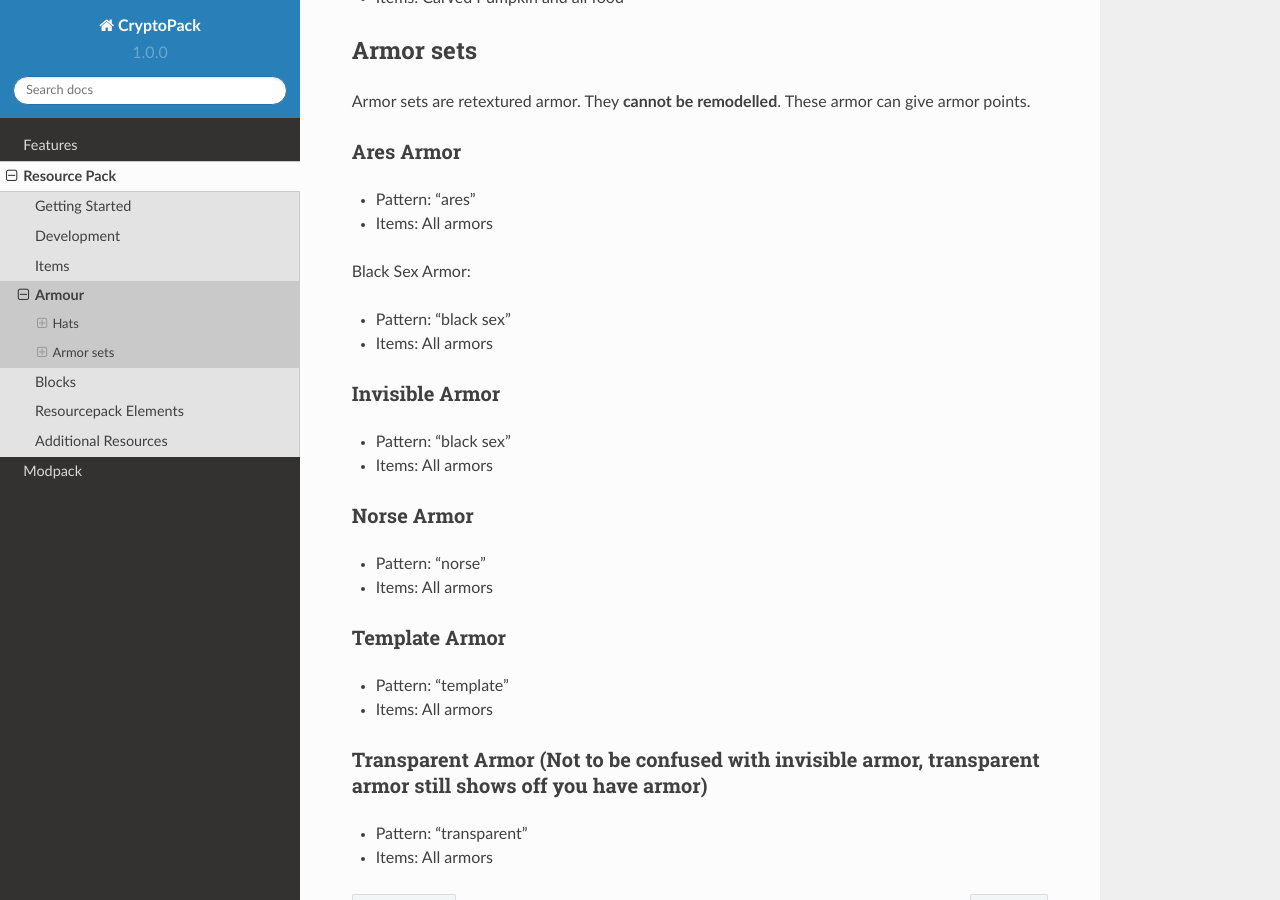
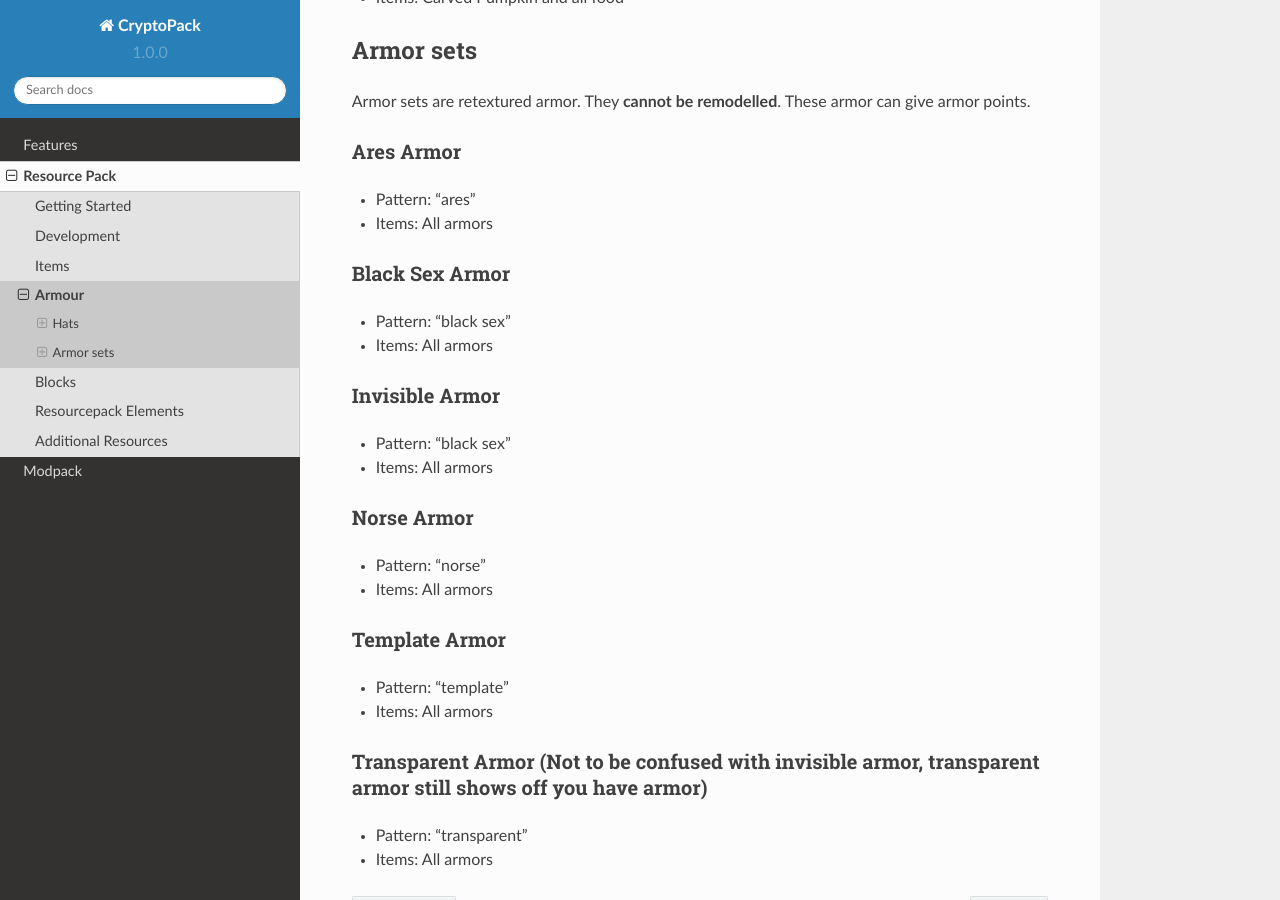
Before and after one commit to Shwabbaa/cryptopack-docs, a Sphinx documentation site: the page built from docs/source/resourcepack/armor.rst, in a window 1280 px wide and 900 px high, scrolled down 986 px. Built offline with Sphinx 7.4.7 and the Read the Docs theme 2.0.0, drawn with Linux system fonts in a browser that asks for light colours; pages that are not in the unit, such as notebooks, are missing from menus.

```diff
--- a/docs/source/resourcepack/armor.rst
+++ b/docs/source/resourcepack/armor.rst
@@ -46,8 +46,9 @@ Ares Armor
 ~~~~~~~~~~~~~~~~
 * Pattern: "ares"
 * Items: All armors
-Black Sex Armor:
 
+Black Sex Armor
+~~~~~~~~~~~~~~~~
 * Pattern: "black sex"
 * Items: All armors
 
```
